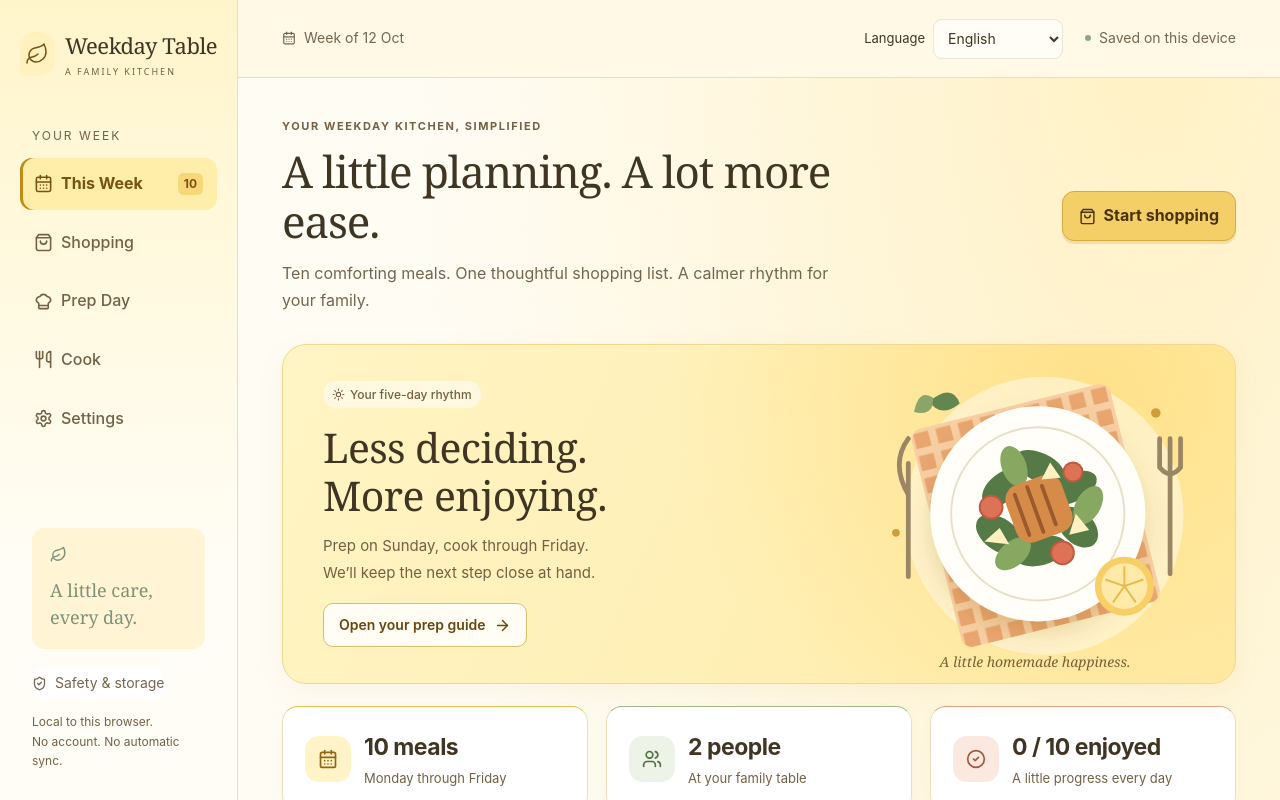
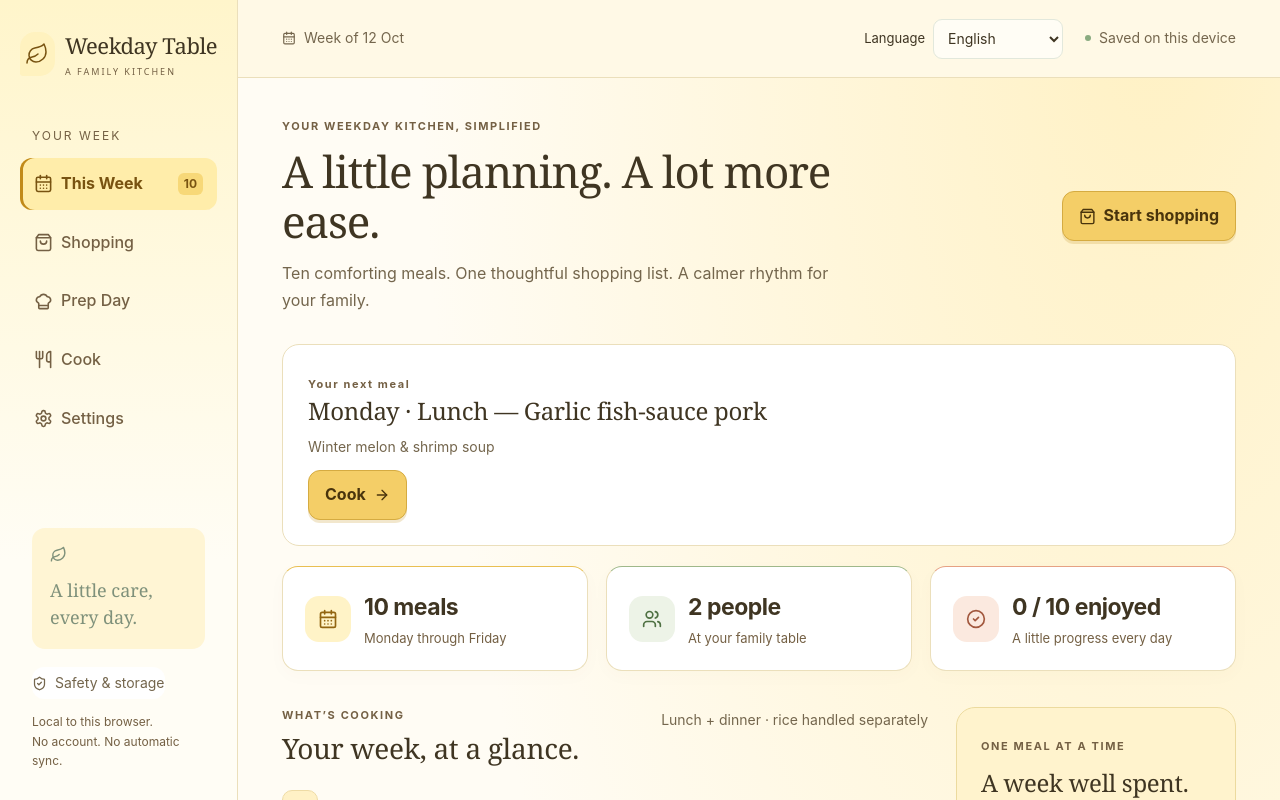
Before and after one commit to nguyenhuuphan/static-webapp-family-weekly-meal-planning, a React (Vite) app in the folder source/: page / in a window 1280 px wide. Shown: the top 800 px of the page. Built offline with nearby package versions, Linux system fonts and the light colour scheme.

Commit message:
Prioritize the next meal and adapt weekly actions to progress

```diff
--- a/source/src/containers/MealPlanning/WeeklyMenu/index.tsx
+++ b/source/src/containers/MealPlanning/WeeklyMenu/index.tsx
@@ -1,5 +1,4 @@
-import { useI18n } from "src/i18n";
-import TableIllustration from "src/assets/TableIllustration";
+import { useI18n, useText } from "src/i18n";
 import {
   CalendarDays,
   ShoppingBag,
@@ -23,7 +22,12 @@ import { useMealPlanner } from "src/hooks/useMealPlanner";
 interface IProps {}
 const WeeklyMenu: React.FC<IProps> = () => {
   const { t: tr, content: ct, number: num, date: localizedDate } = useI18n();
-  const { s, plan, doneCount, edit, navigate, cook, toggle } = useMealPlanner();
+  const { s, plan, doneCount, edit, navigate, cook, toggle, bought, needs, prepDone, prepTotal } = useMealPlanner();
+  const text = useText();
+  const today = new Date();
+  const todayDay = DAYS[today.getDay() - 1];
+  const nextMeal = plan.meals.find((m) => m.day === todayDay && !s.progress.done[m.id]) || plan.meals.find((m) => !s.progress.done[m.id]);
+  const nextView = bought < needs.length ? "shop" : prepDone < prepTotal ? "prep" : "cook";
   return (
     <>
       <Heading
@@ -33,33 +37,17 @@ const WeeklyMenu: React.FC<IProps> = () => {
           "tenComfortingMealsOneThoughtfulShoppingListACalmerRhythmForYour",
         )}
       >
-        <Button onClick={() => navigate("shop")} primary>
+        <Button onClick={() => nextView === "cook" && nextMeal ? cook(nextMeal) : navigate(nextView)} primary>
           <ShoppingBag size={17} />
-          {tr("startShopping")}
+          {nextView === "shop" ? tr("startShopping") : nextView === "prep" ? tr("prepGuide") : tr("startCooking")}
         </Button>
       </Heading>
-      <section className="welcome">
-        <div className="welcome-copy">
-          <span className="pill">
-            <Sun size={13} />
-            {tr("yourFiveDayRhythm")}
-          </span>
-          <h2>
-            {tr("lessDeciding")}
-            <br />
-            {tr("moreEnjoying")}
-          </h2>
-          <p>
-            {tr("prepOnSundayCookThroughFriday")}
-            <br />
-            {tr("weLlKeepTheNextStepCloseAtHand")}
-          </p>
-          <button onClick={() => navigate("prep")}>
-            {tr("openYourPrepGuide")} <ArrowRight size={17} />
-          </button>
-        </div>
-        <TableIllustration />
-      </section>
+      {nextMeal && <section className="panel">
+        <span className="eyebrow">{text("Bữa ăn tiếp theo", "Your next meal")}</span>
+        <h2>{ct(nextMeal.day)} · {ct(nextMeal.type)} — {ct(nextMeal.main)}</h2>
+        <p>{ct(nextMeal.side)}</p>
+        <Button primary onClick={() => cook(nextMeal)}>{tr("cook")} <ArrowRight size={16} /></Button>
+      </section>}
       <div className="metric-grid">
         <div>
           <span className="metric-icon">
```
Also changed, not shown: 1 other file (tests, documents, lock files or other folders).
